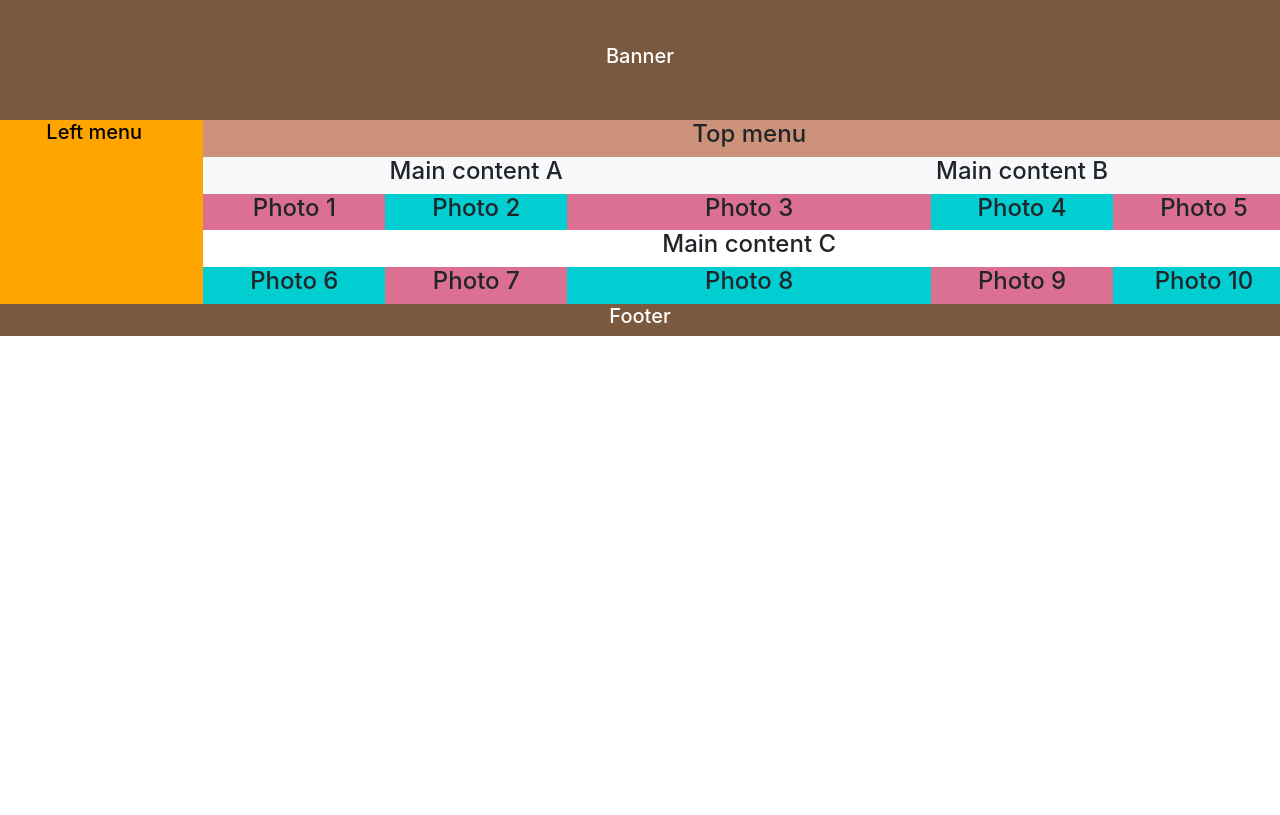
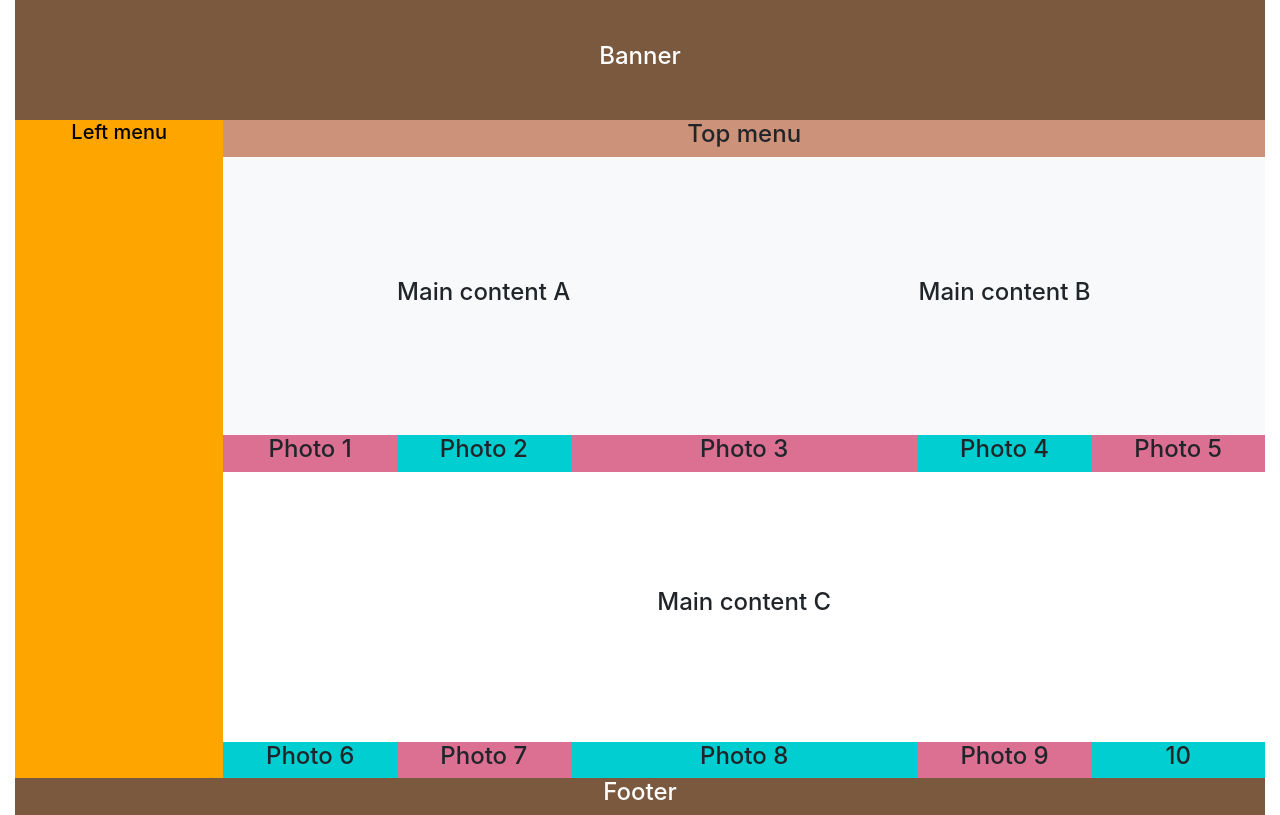
Before and after one commit to casalazara/Tarea2, a plain HTML site: page index.html in a window 1280 px wide. Drawn offline with nearby package versions, Linux system fonts and the light colour scheme.

Commit message:
Finished

```diff
--- a/index.html
+++ b/index.html
@@ -2,39 +2,40 @@
 <html>
   <head>
     <meta charset="utf-8">
-    <meta name="viewport" content="width=device-width">
+    <meta name="wiewport" content="width=device-width, initial-scale=1 user-scalable=no">
     <title>repl.it</title>
     <link href="style.css" rel="stylesheet" type="text/css" />
     <link rel="stylesheet" href="https://stackpath.bootstrapcdn.com/bootstrap/4.5.2/css/bootstrap.min.css" integrity="sha384-JcKb8q3iqJ61gNV9KGb8thSsNjpSL0n8PARn9HuZOnIxN0hoP+VmmDGMN5t9UJ0Z" crossorigin="anonymous">
   </head>
 
   <body>
+    <div class="container-fluid">
       <header>
-      <div class="container-fluid">
-        <div class="row banner text-center align-items-center">
-          <h5 class="mx-auto">Banner</h5>
-        </div>
+        <div class="row no-gutters banner text-center align-items-center">
+          <h4 class="mx-auto text-white">Banner</h4>
         </div>
       </header>
-    <div class="row">
-      <div class="col-lg-2 col-md-1 col-sm-0 lateral h-auto">
+
+      <main>
+        <div class="row no-gutters h-auto">
+          <div class="col-lg-2 col-md-1 d-md-block col-md-1 d-none lateral h-auto">
             <h5 class="text-center">Left menu</h5>
           </div>
 
           <div class="col-lg-10 col-md-11 col-sm-12">
-        <div class="row topMenu">
+            <div class="row topMenu no-gutters">
               <h4 class="mx-auto">Top menu</h4>
             </div>
-        <div class="row">
+            <div class="row no-gutters">
               <div class="col-lg-6 col-md-12 col-sm-12 bg-light">
-            <h4 class="text-center mx-auto">Main content A</h4>
+                <h4 class="text-center mx-auto mainContent">Main content A</h4>
               </div>
               <div class="col-lg-6 col-md-12 col-sm-12 bg-light">
-            <h4 class="text-center mx-auto">Main content B</h4>
+                <h4 class="text-center mx-auto mainContent">Main content B</h4>
               </div>
             </div>
 
-        <div class="row">
+            <div class="row no-gutters">
               <div class="col-lg-2 col-md-4 col-sm-6 rosa text-center">
                 <h4>Photo 1</h4>
               </div>
@@ -52,13 +53,13 @@
               </div>
             </div>
 
-        <div class="row">
-          <div class="col my-auto">
-            <h4 class="text-center">Main content C</h4>
+            <div class="row no-gutters mainContent align-content-center">
+              <div class="col">
+                <h4 class="text-center ">Main content C</h4>
               </div>
             </div>
 
-        <div class="row">
+            <div class="row no-gutters">
               <div class="col-lg-2 col-md-4 col-sm-6 azul text-center">
                 <h4>Photo 6</h4>
               </div>
@@ -72,22 +73,22 @@
                 <h4>Photo 9</h4>
               </div>
               <div class="col-lg-2 col-md-4 col-sm-6 azul text-center">
-            <h4>Photo 10</h4>
+                <h4>10</h4>
               </div>
             </div>
           </div>
+        </div>
+      </main>
+
+      <footer>
+        <div class="row no-gutters footer align-items-center">
+          <h4 class="mx-auto">Footer</h4>
+        </div>
+      </footer>
     </div>
     <script src="script.js"></script>
     <script src="https://code.jquery.com/jquery-3.5.1.slim.min.js" integrity="sha384-DfXdz2htPH0lsSSs5nCTpuj/zy4C+OGpamoFVy38MVBnE+IbbVYUew+OrCXaRkfj" crossorigin="anonymous"></script>
     <script src="https://cdn.jsdelivr.net/npm/popper.js@1.16.1/dist/umd/popper.min.js" integrity="sha384-9/reFTGAW83EW2RDu2S0VKaIzap3H66lZH81PoYlFhbGU+6BZp6G7niu735Sk7lN" crossorigin="anonymous"></script>
     <script src="https://stackpath.bootstrapcdn.com/bootstrap/4.5.2/js/bootstrap.min.js" integrity="sha384-B4gt1jrGC7Jh4AgTPSdUtOBvfO8shuf57BaghqFfPlYxofvL8/KUEfYiJOMMV+rV" crossorigin="anonymous"></script>
   </body>
-
-  <footer>
-    <div class="container-fluid">
-      <div class="row footer align-items-center">
-        <h5 class="mx-auto">Footer</h5>
-      </div>
-    </div>
-  </footer>
 </html>
--- a/style.css
+++ b/style.css
@@ -1,6 +1,5 @@
 .banner{
     background-color:#7a593e;
-    color: white;
     height:15vh;
 }
 
@@ -26,3 +25,8 @@
 .azul{
     background-color:#00CED1;
 }
+
+.mainContent {
+    height: 270px;
+    line-height: 270px;
+}
```
Lines whose indentation alone changed are shown as unchanged.
